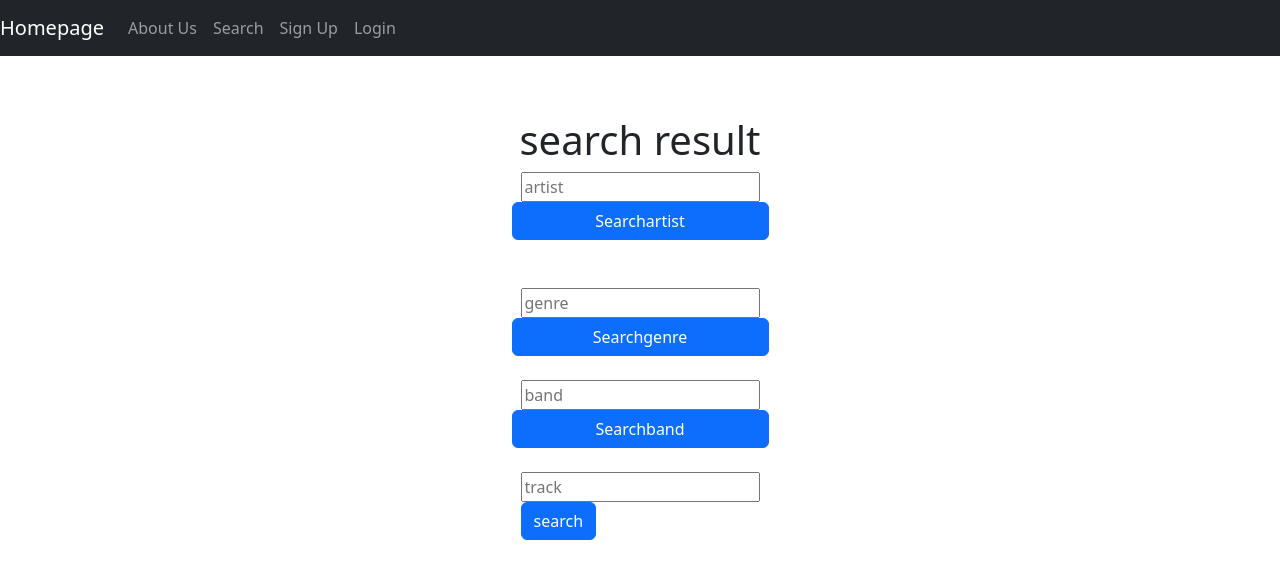
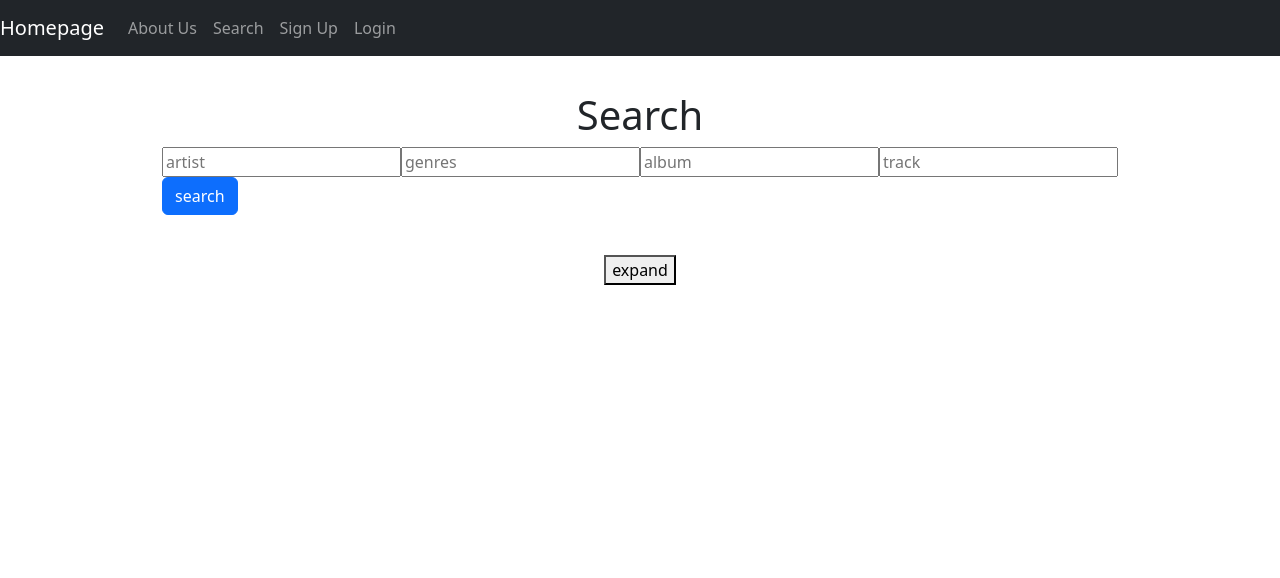
Before and after one commit to edwin20151/se3316-lzhou327-kcheu89-hkamran3-lab4, a React (Create React App) app in the folder frontend/: page /search in a window 1280 px wide. Shown: the top 578 px of the page. Built offline with nearby package versions, Linux system fonts and the light colour scheme.

Commit message:
search work perfect

```diff
--- a/frontend/src/components/search.js
+++ b/frontend/src/components/search.js
@@ -4,95 +4,124 @@ import axios from 'axios';
 
 export default class Search extends Component {
 
-    onSubmit(a){
-        a.preventDefault();
-        this.TrackSearch = (e)=>{
-            const track = e.currentTarget.value;
-            axios.get("http://localhost:5500/track/track/"+track)
+
+    constructor(props) {
+        super(props);
+        this.onChangealbum = this.onChangealbum.bind(this);
+        this.onChangeartist = this.onChangeartist.bind(this);
+        this.onChangegenres = this.onChangegenres.bind(this);
+        this.onChangetrack = this.onChangetrack.bind(this);
+        this.onSubmit = this.onSubmit.bind(this);
+
+        this.state = {
+            track_title: "",
+            album_title: "",
+            artist_name: "",
+            track_genres: "",
+        };
+      }
+
+
+      Search() {
+        const track = {
+            track_title: this.state.track_title,
+            album_title: this.state.album_title,
+            artist_name: this.state.artist_name,
+            track_genres: this.state.track_genres,
+        };
+
+        axios
+          .post("http://localhost:5500/track/search", track)
           .then(res => {
             console.log(res.data)
             const l = document.getElementById('list');
+            document.getElementById("expand").addEventListener('click', expand);
+            function expand(){
+                res.data.forEach(e => {
+                    const item = document.createElement('li');
+                    item.appendChild(document.createTextNode(` trickname: ${e.track_genres}`))
+                    l.appendChild(item);
+                })}
             res.data.forEach(e => {
                 const item = document.createElement('li');
                 item.appendChild(document.createTextNode(` trickname: ${e.track_title}, artistname:  ${e.artist_name}`))
                 l.appendChild(item);
+
+
             });
 
             });
         }
+
+
+      onChangealbum(e) {
+        this.setState({
+            album_title: e.target.value,
+        });
+      }
+      onChangetrack(e) {
+        this.setState({
+            track_title: e.target.value,
+        });
+      }
+      onChangegenres(e) {
+        this.setState({
+            track_genres: e.target.value,
+        });
+      }
+      onChangeartist(e) {
+        this.setState({
+            artist_name: e.target.value,
+        });
       }
 
+      onSubmit(e) {
+        e.preventDefault();
+        this.Search();
 
-
-
+      }
 
       render() {
-    return(
-
+        return (
           <div id="background" className="backgroundContainer">
             <div id="form" className="formContainer">
-          <h1 id="search">search result</h1>
-
-
+              <h1 id="login">Search </h1>
+              <form onSubmit={this.onSubmit}>
                   <input
-                type="text"
+                    type="search"
                     name="artist"
                     id="artist-f"
                     class="artist-f-input"
                     placeholder="artist"
-
+                    value={this.state.artist}
+                    onChange={this.onChangeartist}
                   />
-
-                <div class="buttonContainer">
                   <input
-                  value="Searchartist"
-                  className="btn btn-primary"
+                    type="search"
+                    name="genres"
+                    id="genres-f"
+                    class="genres-f-input"
+                    placeholder="genres"
+                    value={this.state.genres}
+                    onChange={this.onChangegenres}
                   />
-                </div>
-                <br />
-
-
-              <br />
                   <input
-                type="text"
-                name="genre"
-                id="genre"
-                class="genre-f-input"
-                placeholder="genre"
-
+                    type="search"
+                    name="album"
+                    id="album-f"
+                    class="album-f-input"
+                    placeholder="album"
+                    value={this.state.album}
+                    onChange={this.onChangealbum}
                   />
-              <div class="buttonContainer">
                   <input
-                  value="Searchgenre"
-                  className="btn btn-primary"
-                />
-                </div>
-               <br />
-              <input
-                type="text"
-                name="band"
-                id="band-f"
-                class="band-f-input"
-                placeholder="band"
-
-              />
-              <div class="buttonContainer">
-                <input
-                  value="Searchband"
-                  className="btn btn-primary"
-                />
-                </div>
-               <br />
-
-               <form onSubmit={this.onSubmit}>
-               <input
-                type="Search"
+                  type="search"
                   name="track"
                   id="track-f"
                   class="track-f-input"
                   placeholder="track"
-                //value={value}
-                onChange={this.TrackSearch}
+                  value={this.state.track}
+                  onChange={this.onChangetrack}
                 />
                   <div class="buttonContainer">
                     <input
@@ -101,14 +130,14 @@ render() {
                       className="btn btn-primary"
                     />
                     </div>
-
               </form>
-
-
               <ol id="list"></ol>
+              <br />
+              <div class="buttonContainer">
+                  <button id="expand"> expand</button>
                   </div>
             </div>
-
-    )
+          </div>
+        );
       }
 }
```
Also changed, not shown: 2 other files (tests, documents, lock files or other folders). Lines whose indentation alone changed are shown as unchanged.
